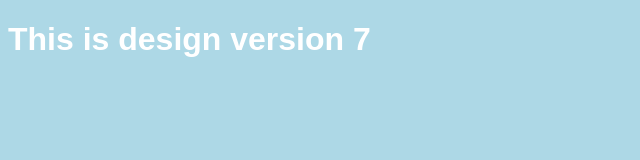
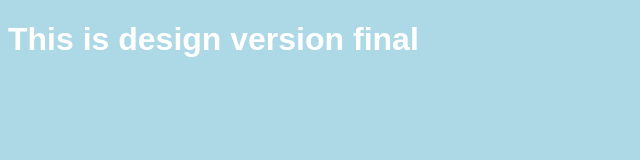
Before and after one commit to Manasvii-rtt/my-repo, a plain HTML site: page index.html in a window 1280 px wide. Shown: the full height of the page, 0-640 px from the left. Drawn offline with Linux system fonts and the light colour scheme.

Commit message:
edited final version of design

```diff
--- a/index.html
+++ b/index.html
@@ -7,6 +7,6 @@
     <title>Document</title>
 </head>
 <body>
-    <h1> This is design version 7</h1>
+    <h1> This is design version final</h1>
 </body>
 </html>
```
